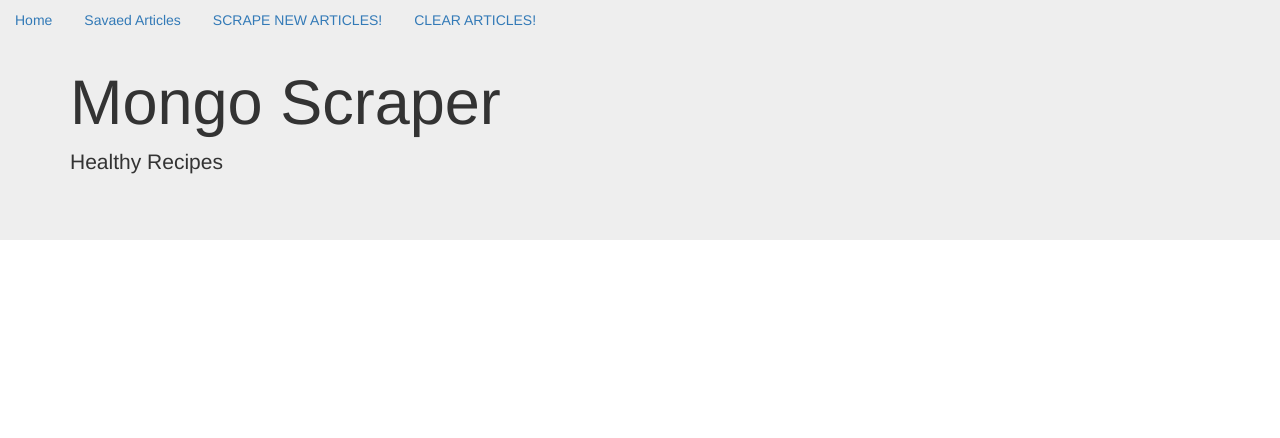
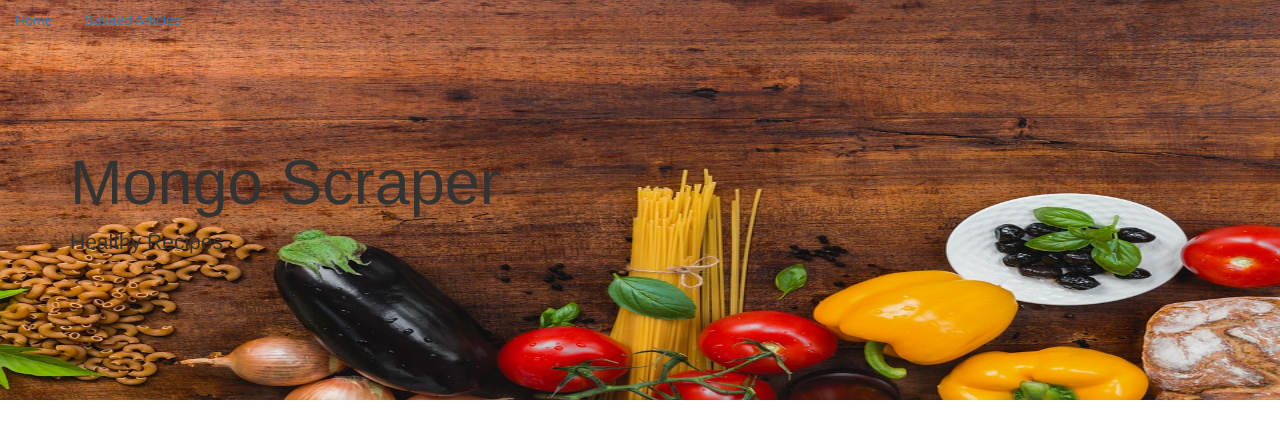
Before and after one commit to redbubble-ash/Healthy-Recipes, a website: page public/index.html in a window 1280 px wide. Drawn offline with nearby package versions, Linux system fonts and the light colour scheme; no server answers.

Commit message:
jumbotron css

```diff
--- a/public/index.html
+++ b/public/index.html
@@ -9,6 +9,13 @@
             margin-left: auto;
             margin-right: auto;
 
+        }
+
+        .jumbotron {
+            background-image: url("healthy_recipes.jpg");
+            background-size: 100% 100%;
+            padding-top: 10% !important;
+            padding-bottom: 10% !important;
         }
 
         .list-group {
@@ -87,12 +94,6 @@
         <li class="nav-item">
             <a class="nav-link" href="saved.html">Savaed Articles</a>
         </li>
-        <li class="nav-item">
-            <a class="nav-link" href="#">SCRAPE NEW ARTICLES!</a>
-        </li>
-        <li class="nav-item">
-            <a class="nav-link disabled" href="#" tabindex="-1" aria-disabled="true">CLEAR ARTICLES!</a>
-        </li>
         <div class="jumbotron jumbotron-fluid">
             <div class="container">
                 <h1 class="display-4">Mongo Scraper</h1>
```
Also changed, not shown: public/saved.html (+8 -0 lines), public/healthy_recipes.jpg (added).
